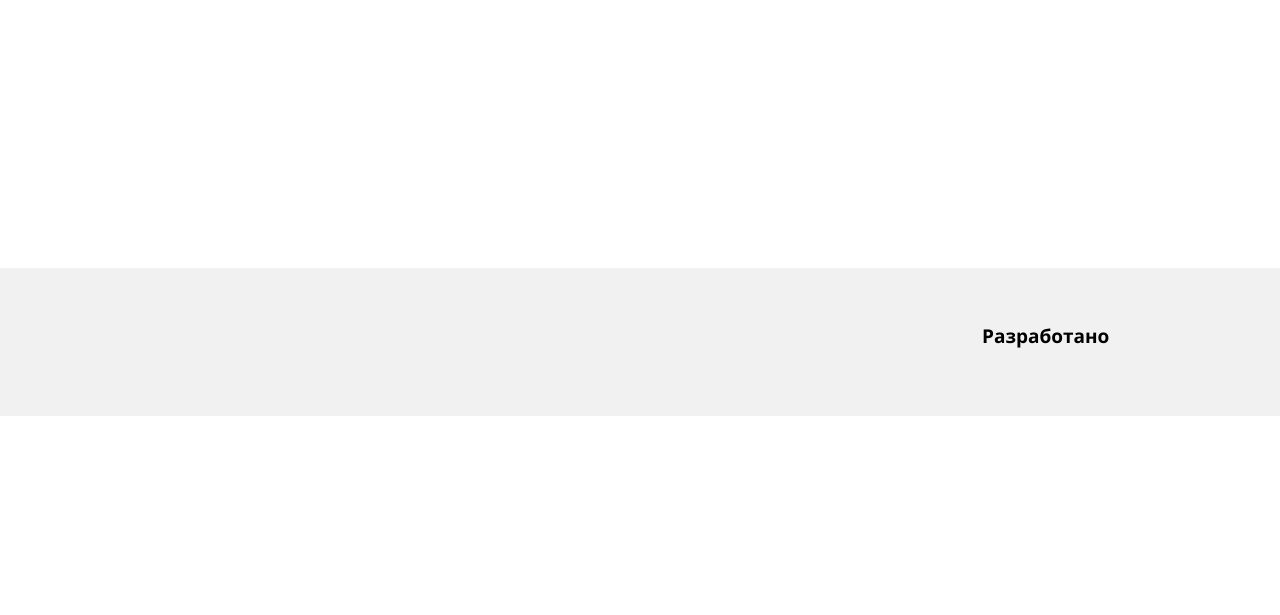
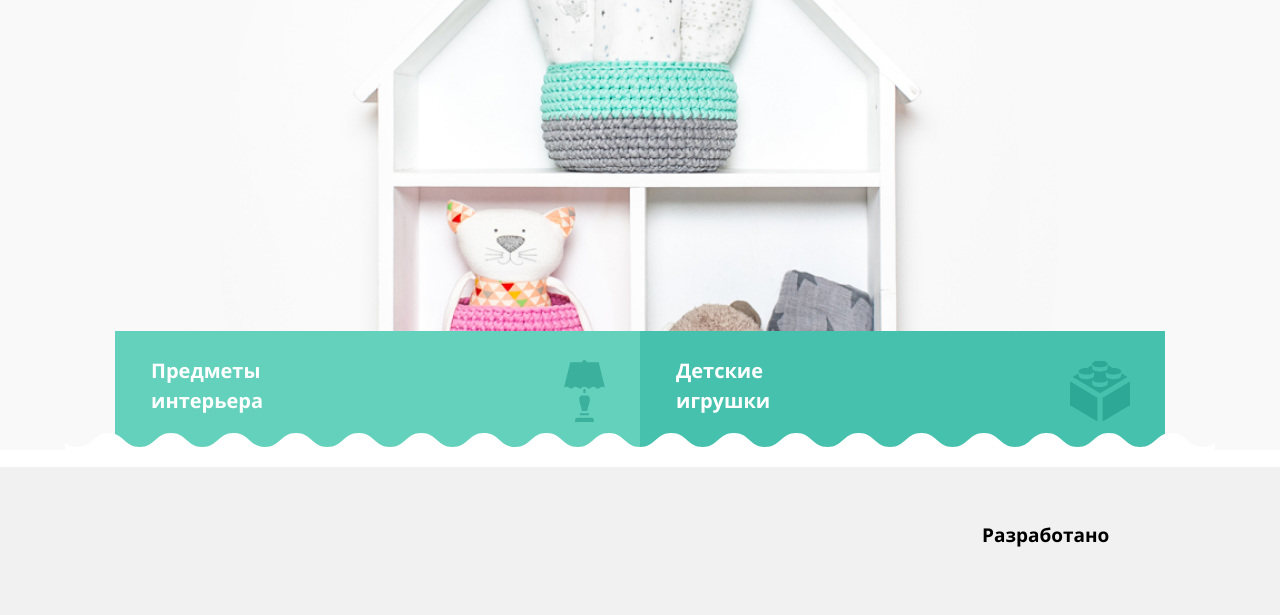
Before and after one commit to victoria-nsl/1669265-mishka, a website: page source/index.html in a window 1280 px wide. Shown: the part 384-999 px from the top of the page. Before the commit the page ends 800 px from the top, so only its background shows below. Drawn offline with nearby package versions, Linux system fonts and the light colour scheme; files that its build step writes are made by us from their sources.

Commit message:
Добавляет верстку раздела Милые штуки

```diff
--- a/source/index.html
+++ b/source/index.html
@@ -76,14 +76,16 @@
 
   <main>
     <h1 class= "visually-hidden">Интернет-магазин игрушек ручной работы "Мишка"</h1>
-<!--
+
     <section class="handmade-production">
       <div class="handmade-production__container">
-        <h2 class="handmade-production__title" >Милые штуки ручной работы для дома</h2>
+        <h2 class="handmade-production__title" >Милые штуки ручной <br> работы для дома</h2>
+      </div>
+      <div class="handmade-production__buttons">
+        <a class="handmade-production__link handmade-production__link--interior" href ="#">Предметы интерьера</a>
+        <a class="handmade-production__link handmade-production__link--toys" href ="#">Детские игрушки</a>
       </div>
     </section>
- -->
-
   </main>
   <footer  class="page-footer">
     <div class="page-footer__wrapper-container">
--- a/source/sass/blocks/handmade-production.scss
+++ b/source/sass/blocks/handmade-production.scss
@@ -2,7 +2,41 @@
   margin-top: -62px;
 
   background-color: $grey-back;
+  background-image: url("../img/handmade-production-desktop.png");
+  background-repeat: no-repeat;
+  background-position: center start;
+  background-size: 100%;
+
+  @media (min-resolution: 2dppx) {
+    background-image: url("../img/handmade-production-desktop@2x.png");
+    background-size: 100% auto;
+  }
+
   border-top: 1px solid rgba($black, 0.1);
+
+  @media (max-width: $tablet-max-width) {
+    margin-top: -65px;
+    background-image: url("../img/handmade-production-tablet.png");
+    background-size: 100%;
+
+    @media (min-resolution: 2dppx) {
+      background-image: url("../img/handmade-production-tablet@2x.png");
+      background-size: 100% auto;
+    }
+  }
+
+  @media (max-width: $mobile-max-width) {
+    margin-top: -2px;
+
+    background-position: -15px -18px;
+    background-image: url("../img/handmade-production-mobile.png");
+    background-size: 100%;
+
+    @media (min-resolution: 2dppx) {
+      background-image: url("../img/handmade-production-mobile@2x.png");
+      background-size: 100% auto;
+    }
+  }
 }
 
 .handmade-production__container {
@@ -13,6 +47,11 @@
   @media (max-width: $tablet-max-width) {
     width: 87%;
   }
+
+  @media (max-width: $mobile-max-width) {
+    width: 81%;
+    padding: 73px 9.5% 0 9.5%;
+  }
 }
 
 .handmade-production__title {
@@ -20,9 +59,140 @@
   margin: 0 auto;
   padding: 0 0 355px 0;
 
-  font-weight: bold;
+  font-weight: 700;
   font-size: 53px;
   line-height: 57px;
   color: $black;
   text-align: center;
+
+  @media (max-width: $tablet-max-width) {
+    width: 100%;
+    padding: 0 0 370px 0;
+
+    font-size: 43px;
+    line-height: 50px;
+  }
+
+  @media (max-width: $mobile-max-width) {
+    padding: 0 0 120px 0;
+
+    font-size: 27px;
+    line-height: 30px;
+  }
 }
+
+.handmade-production__buttons {
+  position: relative;
+
+  display: flex;
+  flex-wrap: wrap;
+  width: 1050px;
+  margin: 0 auto;
+  margin-bottom: 17px;
+  padding: 0 50px 0 50px;
+
+  @media (max-width: $tablet-max-width) {
+    width: 87%;
+    margin: 0 auto;
+    margin-bottom: 12px;
+  }
+
+  @media (max-width: $mobile-max-width) {
+    width: 100%;
+    padding: 0;
+  }
+}
+
+
+.handmade-production__buttons::after {
+  position: absolute;
+  bottom: -17px;
+  right: 0;
+  content: "";
+
+  width: 100%;
+  height: 34px;
+
+  background-image: url("../img/back-icon-zigzag-desktop.svg");
+  background-repeat: no-repeat;
+  background-position: center bottom;
+
+  @media (max-width: $tablet-max-width) {
+    bottom: -12px;
+    height: 24px;
+    background-image: url("../img/back-icon-zigzag-tablet.svg");
+    background-repeat: repeat;
+  }
+
+  @media (max-width: $mobile-max-width) {
+    width: 0;
+    height: 0;
+  }
+}
+
+.handmade-production__link {
+  position: relative;
+
+  display: inline-block;
+  vertical-align: middle;
+  width: 525px;
+  padding: 25px 350px 34px 36px;
+  box-sizing: border-box;
+
+  font-family: inherit;
+  font-weight: 700;
+  font-size: 20px;
+  line-height: 30px;
+  text-align: start;
+  color: $white;
+
+  cursor: pointer;
+
+  @media (max-width: $tablet-max-width) {
+    width: 50%;
+    padding: 25px 25% 34px 5.3%;
+  }
+
+  @media (max-width: $mobile-max-width) {
+    width: 100%;
+    padding: 24px 36% 31px 9.3%;
+
+    font-size: 19px;
+    line-height: 24px;
+  }
+}
+
+.handmade-production__link--interior {
+  background-color: $light-green;
+}
+
+.handmade-production__link--toys {
+  background-color: $dark-green;
+}
+
+.handmade-production__link--interior::after {
+  position: absolute;
+  top: 50%;
+  right: 35px;
+  transform: translateY(-50%);
+  content: "";
+
+  width: 41px;
+  height: 62px;
+  background-image: url("../img/back-icon-lamp.svg");
+  background-repeat: no-repeat;
+}
+
+.handmade-production__link--toys::after {
+  position: absolute;
+  top: 50%;
+  right: 35px;
+  transform: translateY(-50%);
+  content: "";
+
+  width: 60px;
+  height: 61px;
+  background-image: url("../img/back-icon-toy.svg");
+  background-repeat: no-repeat;
+  background-position: center;
+}
--- a/source/sass/blocks/main-navigation.scss
+++ b/source/sass/blocks/main-navigation.scss
@@ -283,6 +283,10 @@
   }
 }
 
+.main-navigation__user-item--cart:last-child {
+  box-shadow: none;
+}
+
 .main-navigation__user-link--cart {
   display: flex;
   justify-content: space-between;
--- a/source/sass/global/variables.scss
+++ b/source/sass/global/variables.scss
@@ -7,6 +7,7 @@ $grey-border: #e5e5e5;
 $grey-shadow:#ececec;
 $white: #ffffff;
 $light-green:#63d1bb;
+$dark-green:#46c1ae;
 
 // Viewports
 $min-width: 320px;
```
Also changed, not shown: source/img/back-icon-lamp.svg (added), source/img/back-icon-toy.svg (added), source/img/back-icon-zigzag-desktop.svg (added), source/img/back-icon-zigzag-tablet.svg (added), source/img/handmade-production-desktop.png (added), source/img/handmade-production-desktop@2x.png (added), source/img/handmade-production-mobile.png (added), source/img/handmade-production-mobile@2x.png (added), source/img/handmade-production-tablet.png (added), source/img/handmade-production-tablet@2x.png (added).
